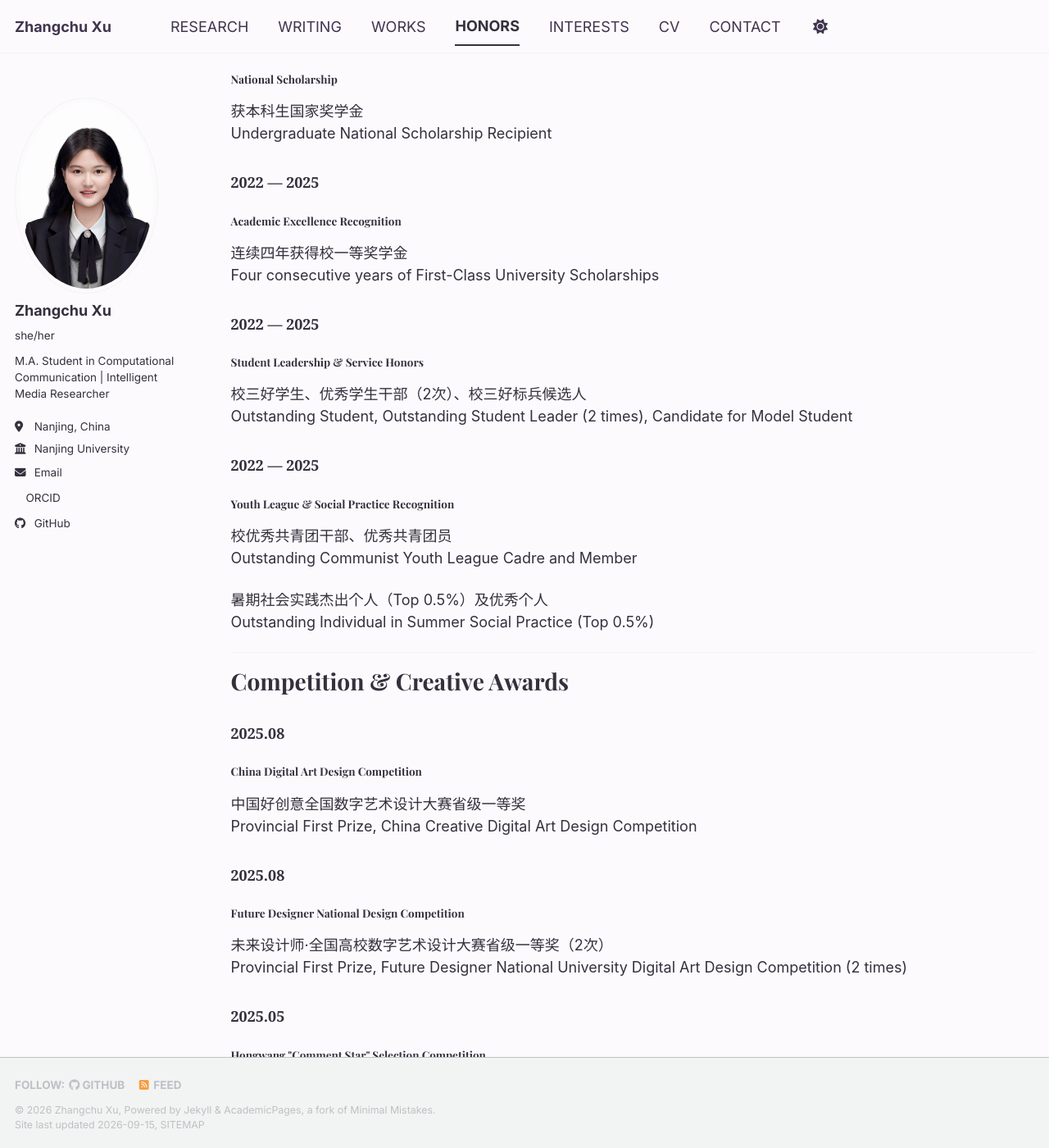
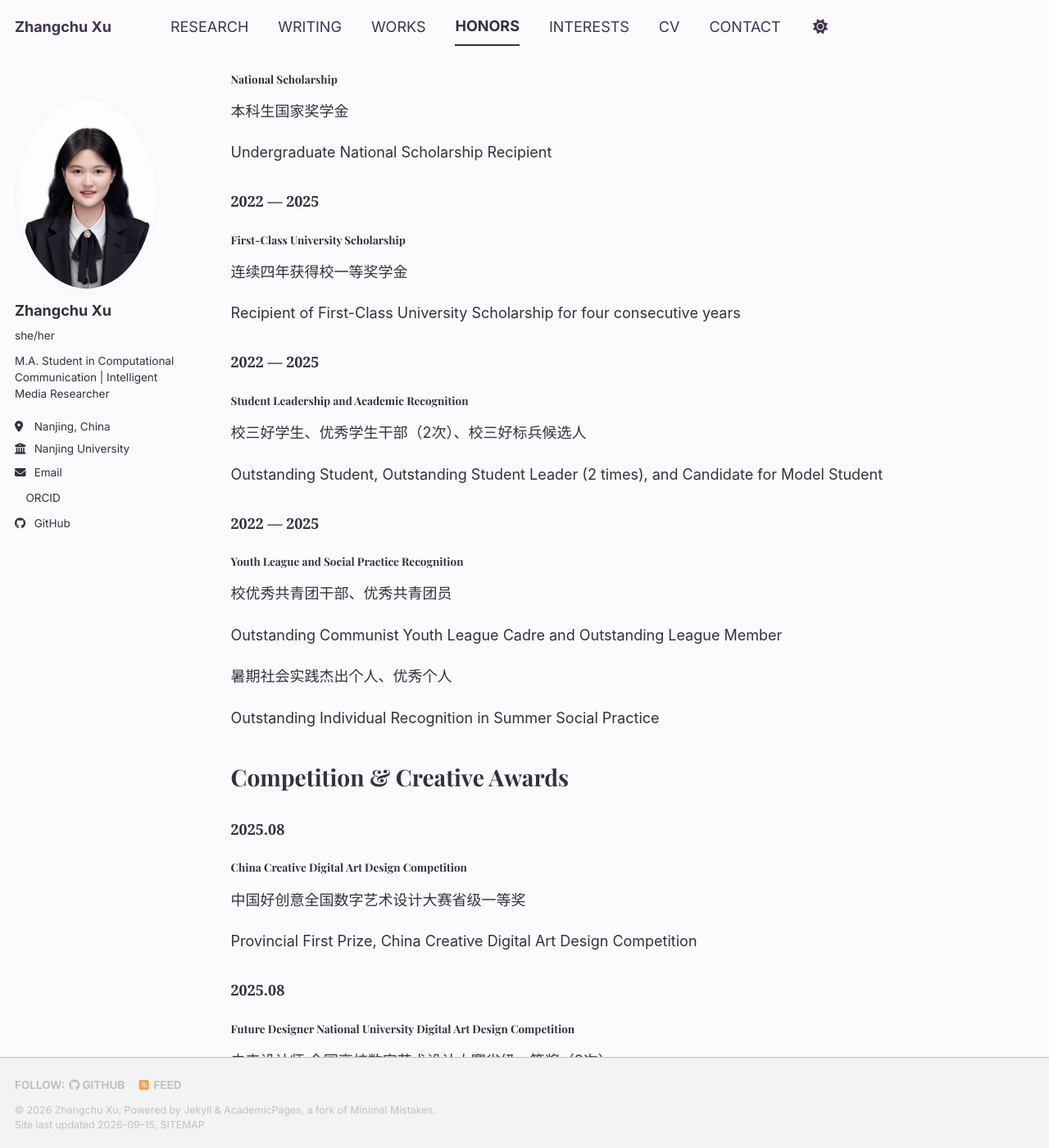
Before and after one commit to xuzhangchu0103/xuzhangchu0103.github.io, a Jekyll site: the page built from _pages/honors.md, in a window 1280 px wide and 1400 px high, scrolled down 295 px. Shown: the whole window at 82% size. Built offline with Jekyll 4.4.1, drawn with Linux system fonts in a browser that asks for light colours; a style sheet for code colours, icons or effects is not loaded; some of the changed text lies outside the part shown.

Commit message:
Update honors.md

```diff
--- a/_pages/honors.md
+++ b/_pages/honors.md
@@ -24,58 +24,85 @@ Selected academic honors, leadership recognitions, and competition achievements.
 
 <h3>2025</h3>
 
-<h4>National Scholarship</h4>
+<h4 class="award-title">
+National Scholarship
+</h4>
 
-<p>
-获本科生国家奖学金<br>
+<p class="award-name">
+本科生国家奖学金
+</p>
+
+<p class="award-en">
 Undergraduate National Scholarship Recipient
 </p>
 
 </div>
 
 
+
 <div class="honor-item">
 
 <h3>2022 — 2025</h3>
 
-<h4>Academic Excellence Recognition</h4>
+<h4 class="award-title">
+First-Class University Scholarship
+</h4>
 
-<p>
-连续四年获得校一等奖学金<br>
-Four consecutive years of First-Class University Scholarships
+<p class="award-name">
+连续四年获得校一等奖学金
+</p>
+
+<p class="award-en">
+Recipient of First-Class University Scholarship for four consecutive years
 </p>
 
 </div>
+
 
 
 <div class="honor-item">
 
 <h3>2022 — 2025</h3>
 
-<h4>Student Leadership & Service Honors</h4>
+<h4 class="award-title">
+Student Leadership and Academic Recognition
+</h4>
 
-<p>
-校三好学生、优秀学生干部（2次）、校三好标兵候选人<br>
-Outstanding Student, Outstanding Student Leader (2 times), Candidate for Model Student
+<p class="award-name">
+校三好学生、优秀学生干部（2次）、校三好标兵候选人
+</p>
+
+<p class="award-en">
+Outstanding Student, Outstanding Student Leader (2 times), and Candidate for Model Student
 </p>
 
 </div>
+
 
 
 <div class="honor-item">
 
 <h3>2022 — 2025</h3>
 
-<h4>Youth League & Social Practice Recognition</h4>
+<h4 class="award-title">
+Youth League and Social Practice Recognition
+</h4>
 
-<p>
-校优秀共青团干部、优秀共青团员<br>
-Outstanding Communist Youth League Cadre and Member
+<p class="award-name">
+校优秀共青团干部、优秀共青团员
 </p>
 
-<p>
-暑期社会实践杰出个人（Top 0.5%）及优秀个人<br>
-Outstanding Individual in Summer Social Practice (Top 0.5%)
+<p class="award-en">
+Outstanding Communist Youth League Cadre and Outstanding League Member
+</p>
+
+
+<p class="award-name">
+暑期社会实践杰出个人、优秀个人
+</p>
+
+<p class="award-en">
+Outstanding Individual Recognition in Summer Social Practice
 </p>
 
 </div>
@@ -93,154 +120,220 @@ Outstanding Individual in Summer Social Practice (Top 0.5%)
 <div class="honors-timeline">
 
 
+
 <div class="honor-item">
 
 <h3>2025.08</h3>
 
-<h4>China Digital Art Design Competition</h4>
+<h4 class="award-title">
+China Creative Digital Art Design Competition
+</h4>
 
-<p>
-中国好创意全国数字艺术设计大赛省级一等奖<br>
+<p class="award-name">
+中国好创意全国数字艺术设计大赛省级一等奖
+</p>
+
+<p class="award-en">
 Provincial First Prize, China Creative Digital Art Design Competition
 </p>
 
 </div>
 
 
+
 <div class="honor-item">
 
 <h3>2025.08</h3>
 
-<h4>Future Designer National Design Competition</h4>
+<h4 class="award-title">
+Future Designer National University Digital Art Design Competition
+</h4>
 
-<p>
-未来设计师·全国高校数字艺术设计大赛省级一等奖（2次）<br>
+<p class="award-name">
+未来设计师·全国高校数字艺术设计大赛省级一等奖（2次）
+</p>
+
+<p class="award-en">
 Provincial First Prize, Future Designer National University Digital Art Design Competition (2 times)
 </p>
 
 </div>
 
 
+
+<div class="honor-item">
+
+<h3>2025.06</h3>
+
+<h4 class="award-title">
+Blue Bridge Cup Visual Art Design Competition
+</h4>
+
+<p class="award-name">
+第十六届蓝桥杯视觉艺术设计大赛江苏赛区二等奖（3次）
+</p>
+
+<p class="award-en">
+Second Prize, Jiangsu Division of the 16th Blue Bridge Cup Visual Art Design Competition (3 times)
+</p>
+
+</div>
+
+
+
 <div class="honor-item">
 
 <h3>2025.05</h3>
 
-<h4>Hongwang "Comment Star" Selection Competition</h4>
+<h4 class="award-title">
+Hongwang "Comment Star" Selection Competition
+</h4>
 
-<p>
-红网第10届全国大学生“评论之星”选拔赛决赛二等奖<br>
+<p class="award-name">
+红网第10届全国大学生“评论之星”选拔赛决赛二等奖
+</p>
+
+<p class="award-en">
 Second Prize in the Final Round of the 10th Hongwang National College Student "Comment Star" Competition
 </p>
 
 </div>
 
 
+
 <div class="honor-item">
 
 <h3>2025.05</h3>
 
-<h4>Milan Design Week China University Design Exhibition</h4>
+<h4 class="award-title">
+Milan Design Week China University Design Exhibition
+</h4>
 
-<p>
-米兰设计周中国高校设计学科师生优秀作品展全国二等奖<br>
+<p class="award-name">
+米兰设计周中国高校设计学科师生优秀作品展全国二等奖
+</p>
+
+<p class="award-en">
 National Second Prize, Milan Design Week China University Design Exhibition
 </p>
 
 </div>
 
 
-<div class="honor-item">
-
-<h3>2025.06</h3>
-
-<h4>Blue Bridge Cup Visual Design Competition</h4>
-
-<p>
-第十六届蓝桥杯视觉艺术设计大赛江苏赛区二等奖（3次）<br>
-Second Prize, Jiangsu Division of the 16th Blue Bridge Cup Visual Art Design Competition (3 times)
-</p>
-
-</div>
-
 
 <div class="honor-item">
 
 <h3>2024.12</h3>
 
-<h4>China College Advertising Art Festival Academy Award</h4>
+<h4 class="award-title">
+China College Advertising Art Festival Academy Award
+</h4>
 
-<p>
-中国大学生广告艺术节学院奖优秀奖（2次）及入围奖（3次）<br>
+<p class="award-name">
+中国大学生广告艺术节学院奖优秀奖（2次）及入围奖（3次）
+</p>
+
+<p class="award-en">
 Excellent Award (2 times) and Finalist Awards (3 times), China College Advertising Art Festival Academy Award
 </p>
 
 </div>
 
 
+
 <div class="honor-item">
 
 <h3>2024.11</h3>
 
-<h4>National College Foreign Language Competition</h4>
+<h4 class="award-title">
+National College Foreign Language Competition
+</h4>
 
-<p>
-全国大学生外语能力大赛江苏赛区三等奖<br>
+<p class="award-name">
+全国大学生外语能力大赛江苏赛区三等奖
+</p>
+
+<p class="award-en">
 Third Prize, Jiangsu Division of National College Foreign Language Competition
 </p>
 
 </div>
 
 
+
 <div class="honor-item">
 
 <h3>2024.07</h3>
 
-<h4>National College Student Advertising Art Competition</h4>
+<h4 class="award-title">
+National College Student Advertising Art Competition
+</h4>
 
-<p>
-第16届全国大学生广告艺术大赛江苏赛区三等奖<br>
+<p class="award-name">
+第16届全国大学生广告艺术大赛江苏赛区三等奖
+</p>
+
+<p class="award-en">
 Third Prize, Jiangsu Division of the 16th National College Student Advertising Art Competition
 </p>
 
 </div>
 
 
+
 <div class="honor-item">
 
 <h3>2024.03</h3>
 
-<h4>Jiangsu Education News Award</h4>
+<h4 class="award-title">
+Jiangsu Education News Award
+</h4>
 
-<p>
-2023年度江苏教育新闻奖二等奖<br>
+<p class="award-name">
+2023年度江苏教育新闻奖二等奖
+</p>
+
+<p class="award-en">
 Second Prize, Jiangsu Education News Award 2023
 </p>
 
 </div>
 
 
+
 <div class="honor-item">
 
 <h3>2023.06</h3>
 
-<h4>National English Competition for College Students</h4>
+<h4 class="award-title">
+National English Competition for College Students
+</h4>
 
-<p>
-全国大学生英语竞赛三等奖<br>
+<p class="award-name">
+全国大学生英语竞赛三等奖
+</p>
+
+<p class="award-en">
 Third Prize, National English Competition for College Students
 </p>
 
 </div>
 
 
+
 <div class="honor-item">
 
 <h3>2025.05</h3>
 
-<h4>National Recitation & Writing Competition</h4>
+<h4 class="award-title">
+University Recitation Writing Competition
+</h4>
 
-<p>
-大学朗诵作品征文活动省级二等奖<br>
+<p class="award-name">
+大学朗诵作品征文活动省级二等奖
+</p>
+
+<p class="award-en">
 Provincial Second Prize, University Recitation Writing Competition
 </p>
 
```
